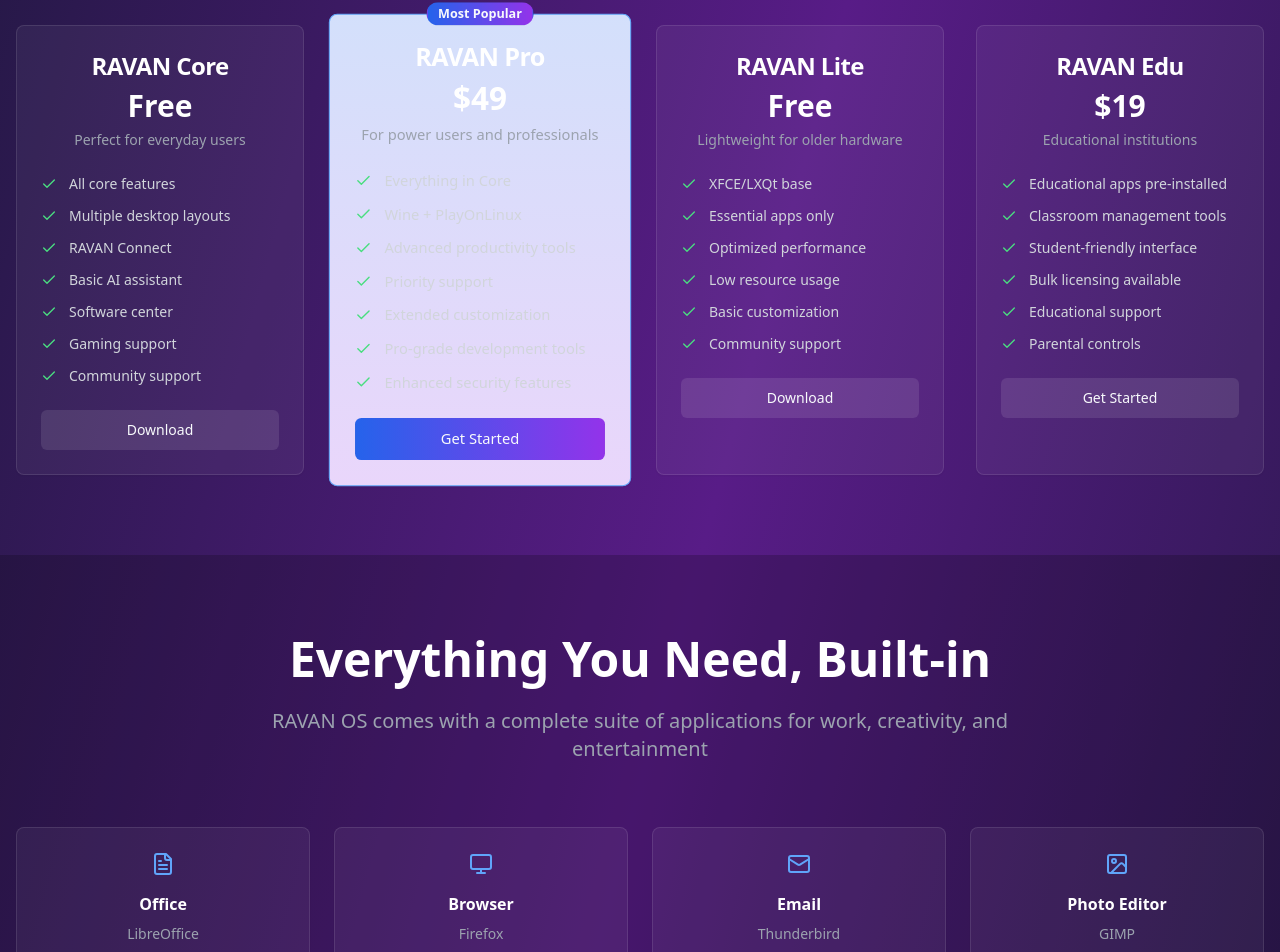
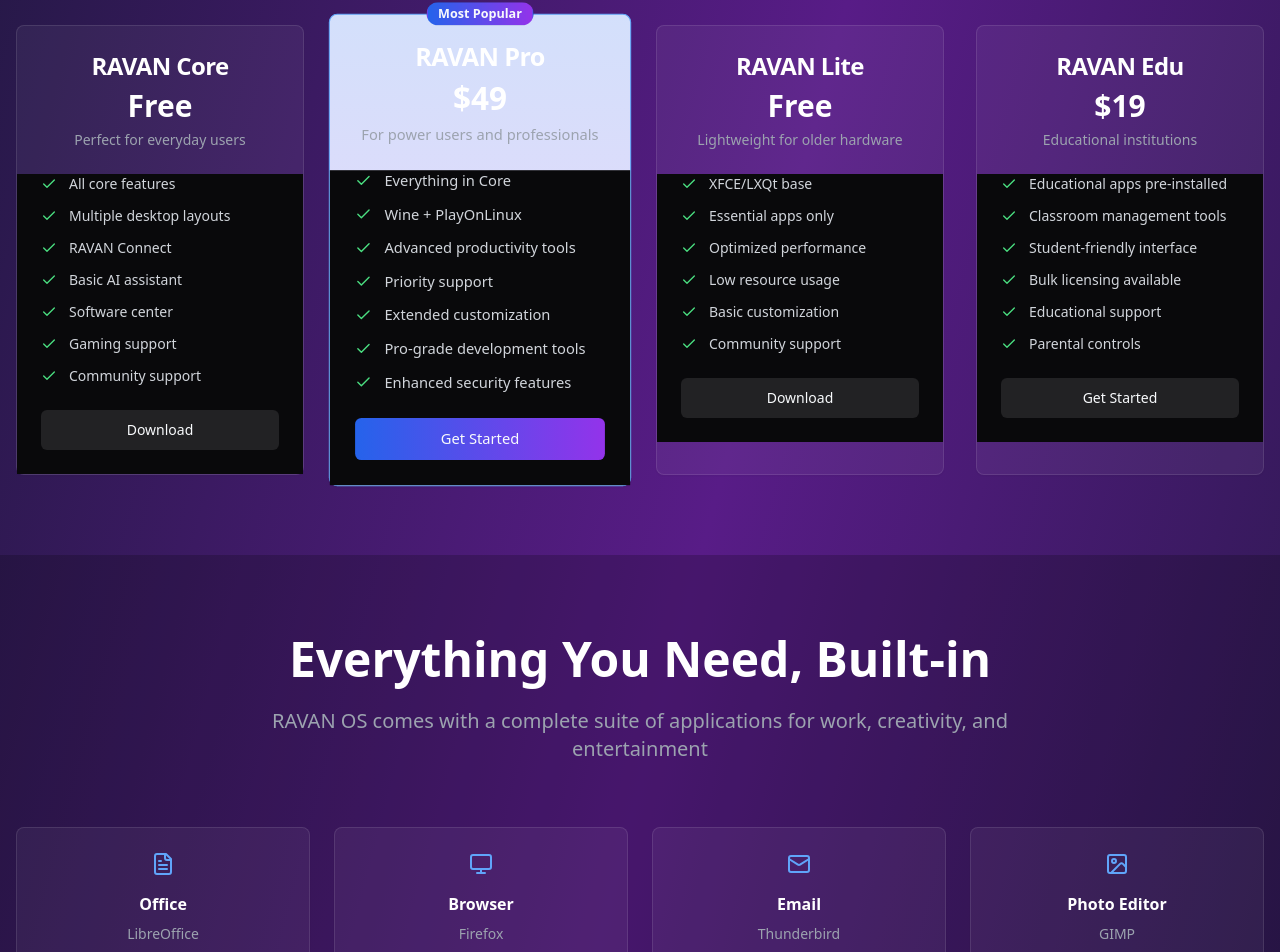
Before and after one commit to Dishant-Pawar/NeonOS, a React (Vite) app: page / in a window 1280 px wide. Shown: the part 1636-2588 px from the top of the page. Built offline with nearby package versions, Linux system fonts and the light colour scheme.

Commit message:
Visual edit in Lovable
Edited UI in Lovable

```diff
--- a/src/pages/Index.tsx
+++ b/src/pages/Index.tsx
@@ -230,7 +230,7 @@ const Index = () => {
                   </div>
                   <CardDescription className="text-gray-400">{edition.description}</CardDescription>
                 </CardHeader>
-                <CardContent>
+                <CardContent className="bg-zinc-950">
                   <ul className="space-y-3">
                     {edition.features.map((feature, featureIndex) => <li key={featureIndex} className="flex items-center text-gray-300">
                         <Check className="w-4 h-4 text-green-400 mr-3 flex-shrink-0" />
```
